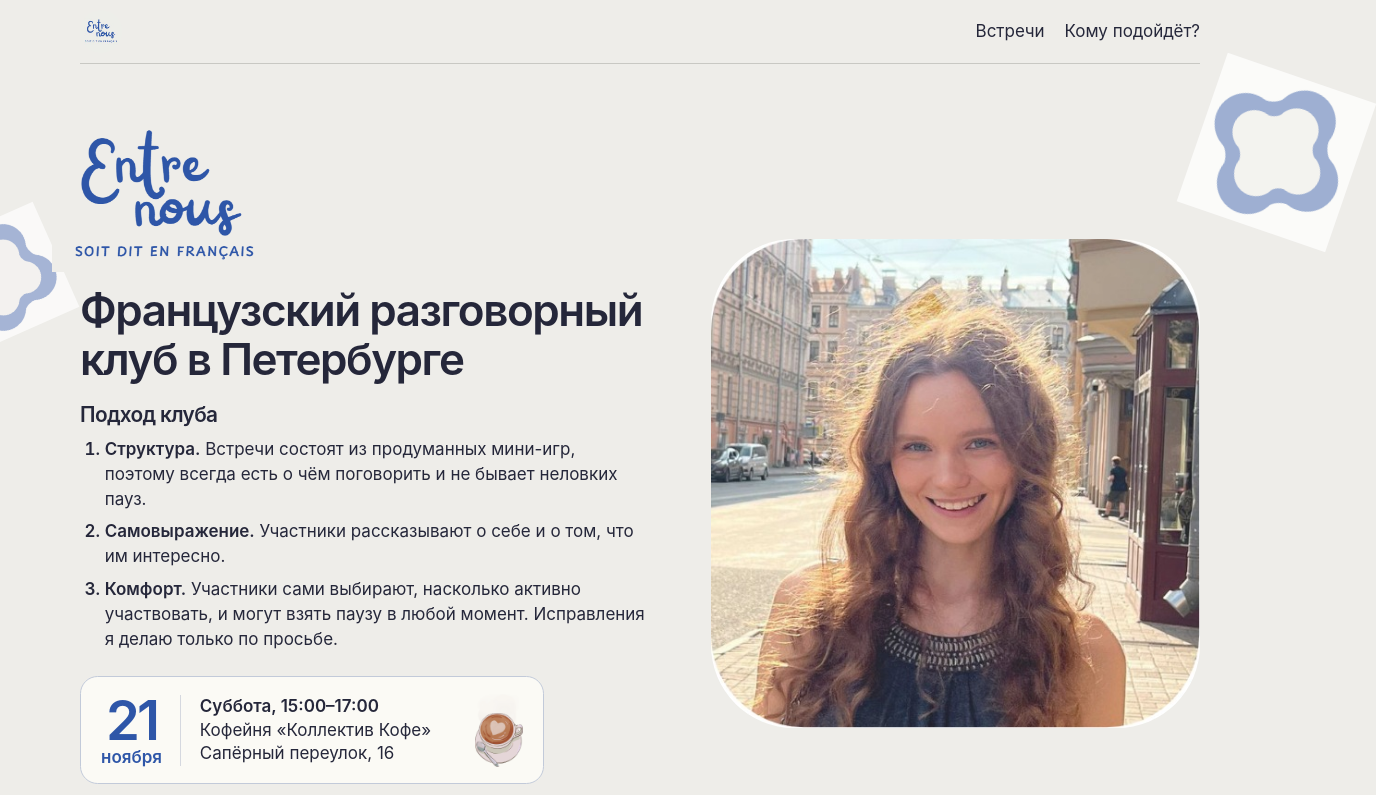
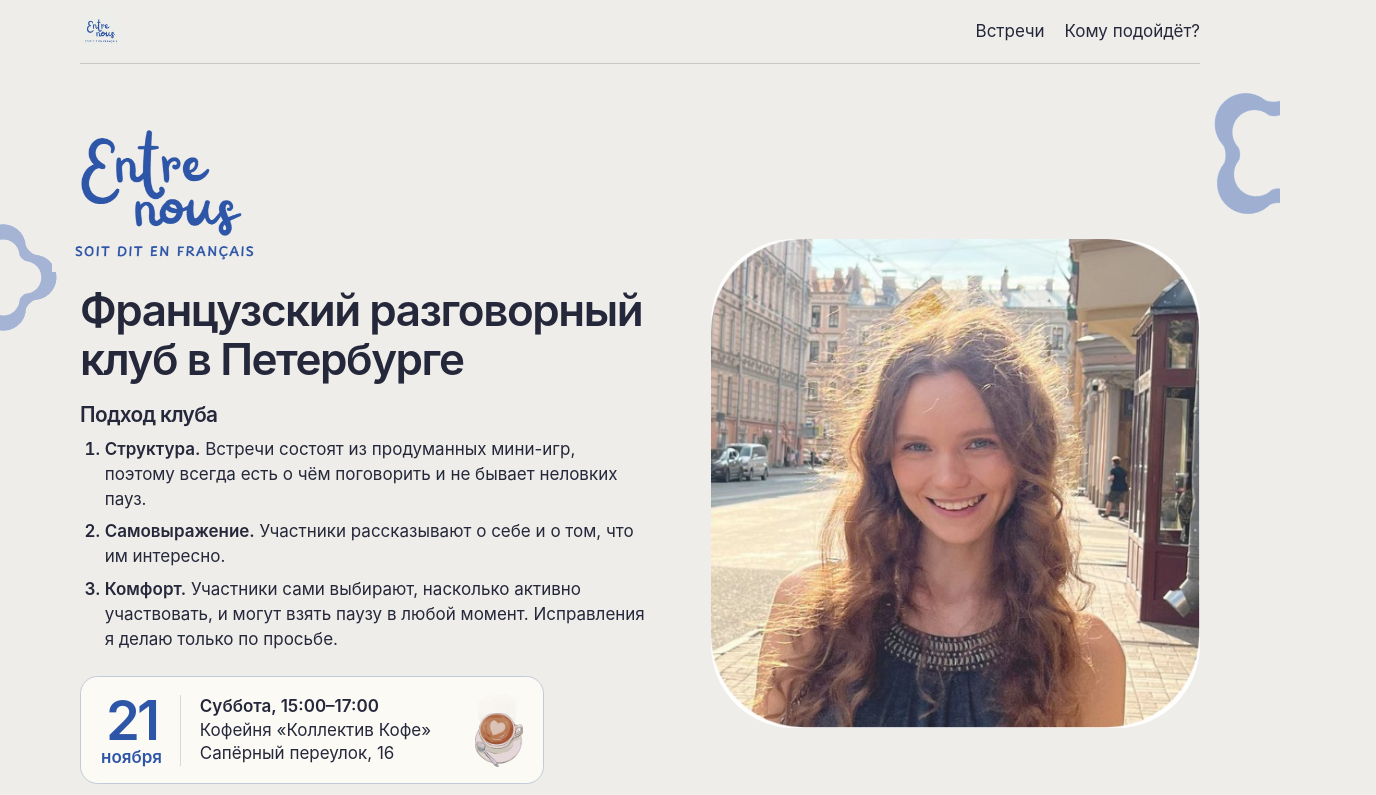
Before and after one commit to lesnycode/entrenousclub, a plain HTML site: page index.html in a window 1280 px wide. Shown: the top 795 px of the page, 1376 px wide, since content can reach past the window. Drawn offline with Linux system fonts and the light colour scheme.

Commit message:
Clip edge decorations and blend them into the page background

```diff
--- a/index.html
+++ b/index.html
@@ -52,7 +52,8 @@
   </script>
   <link rel="stylesheet" href="/inner.css">
   <style>
-    body { position: relative; isolation: isolate; overflow-x: clip; padding-block-end: 2.75rem; }
+    html { background: var(--paper); overflow-x: clip; }
+    body { position: relative; isolation: isolate; overflow: clip; padding-block-end: 2.75rem; }
     main { padding-block: 0; }
     header a, footer a { font-size: inherit; }
     .top, .hero { width: min(calc(100% - clamp(2.25rem, 8vw, 5rem)), 70rem); margin-inline: auto; }
```
